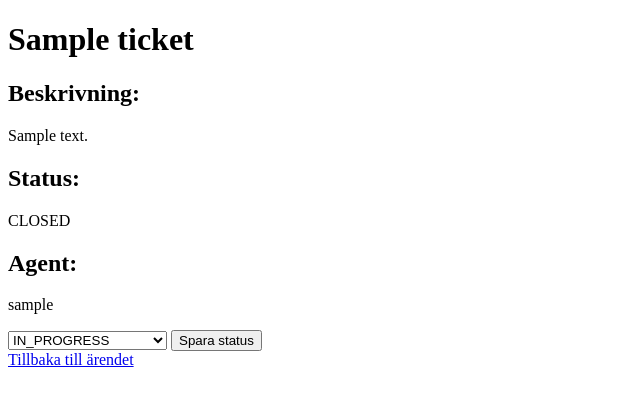
After one commit to lerniajava25/leo-backend-labb2, a Spring Boot app: page /agent/tickets/1/edit in a window 1280 px wide. The commit adds this page. Shown: the top 406 px of the page, without its empty margins (0-640 px from the left). Run offline with Spring Boot 4, Linux system fonts and the light colour scheme; a user stored in the database is signed in; tables that the repository leaves empty hold one stand-in row (values such as "Sample post"); some of the project's set-up classes (security, data sources, template engines, error pages and the like) are left out, and stand-ins take their place.

Commit message:
Add agent ticket assignment and status management

```diff
--- /dev/null
+++ b/src/main/java/se/helpdesk/helpdesk/controller/AgentController.java
@@ -0,0 +1,59 @@
+package se.helpdesk.helpdesk.controller;
+
+import org.springframework.security.access.prepost.PreAuthorize;
+import org.springframework.security.core.Authentication;
+import org.springframework.stereotype.Controller;
+import org.springframework.ui.Model;
+import org.springframework.web.bind.annotation.GetMapping;
+import org.springframework.web.bind.annotation.PathVariable;
+import org.springframework.web.bind.annotation.PostMapping;
+import org.springframework.web.bind.annotation.RequestParam;
+import se.helpdesk.helpdesk.entity.Ticket;
+import se.helpdesk.helpdesk.entity.User;
+import se.helpdesk.helpdesk.enums.TicketStatus;
+import se.helpdesk.helpdesk.service.TicketService;
+import se.helpdesk.helpdesk.service.UserService;
+
+@Controller
+public class AgentController {
+
+    private final TicketService ticketService;
+    private final UserService userService;
+
+    public AgentController(TicketService ticketService, UserService userService) {
+        this.ticketService = ticketService;
+        this.userService = userService;
+    }
+
+    @GetMapping("/agent/tickets/{id}/edit")
+    @PreAuthorize("hasAnyRole('ADMIN', 'AGENT')")
+    public String showEditTicketForm(@PathVariable Long id, Model model) {
+
+        Ticket ticket = ticketService.getTicketById(id);
+        model.addAttribute("ticket", ticket);
+
+        return "agent-ticket-edit";
+    }
+
+    @PostMapping("/agent/tickets/{id}/status")
+    @PreAuthorize("hasAnyRole('ADMIN', 'AGENT')")
+    public String updateTicketStatus(@PathVariable Long id, @RequestParam("status") TicketStatus ticketStatus) {
+
+        ticketService.changeTicketStatus(id, ticketStatus);
+
+        return "redirect:/agent/tickets/{id}/edit";
+    }
+
+    @PostMapping("/agent/tickets/{id}/assign")
+    @PreAuthorize("hasAnyRole('ADMIN', 'AGENT')")
+    public String assignTicketToSelf(@PathVariable Long id, Authentication authentication) {
+
+        String username = authentication.getName();
+        User user = userService.getUserByUsername(username);
+
+        ticketService.assignAgent(id, user.getId());
+
+        return "redirect:/agent/tickets/{id}/edit";
+
+    }
+}
--- /dev/null
+++ b/src/main/resources/templates/agent-ticket-edit.html
@@ -0,0 +1,57 @@
+<!doctype html>
+<html lang="sv">
+<head>
+    <meta charset="UTF-8">
+    <meta name="viewport"
+          content="width=device-width, user-scalable=no, initial-scale=1.0, maximum-scale=1.0, minimum-scale=1.0">
+    <meta http-equiv="X-UA-Compatible" content="ie=edge">
+    <title>Uppdatera ärende</title>
+</head>
+<body>
+<h1 th:text="${ticket.title}">Rubrik</h1>
+
+<section>
+    <div>
+        <h2>Beskrivning:</h2>
+        <p th:text="${ticket.description}">Beskrivning av ärende</p>
+    </div>
+
+    <div>
+        <h2>Status:</h2>
+        <p th:text="${ticket.status}">Ärendets status</p>
+    </div>
+
+    <div>
+        <h2>Agent:</h2>
+
+        <p th:if="${ticket.assignedAgent != null}"
+           th:text="${ticket.assignedAgent.username}"></p>
+
+        <p th:if="${ticket.assignedAgent == null}">
+            Ingen tilldelad agent
+        </p>
+    </div>
+
+    <form th:action="@{/agent/tickets/{id}/status(id=${ticket.id})}" method="post">
+        <select name="status">
+            <option>IN_PROGRESS</option>
+            <option>WAITING_FOR_USER</option>
+            <option>RESOLVED</option>
+            <option>CLOSED</option>
+        </select>
+
+        <button type="submit">Spara status</button>
+    </form>
+
+    <form th:if="${ticket.assignedAgent == null}"
+          th:action="@{/agent/tickets/{id}/assign(id=${ticket.id})}"
+          method="post">
+        <button type="submit">Tilldela mig ärendet</button>
+    </form>
+</section>
+
+<a th:href="@{/tickets/{id}(id=${ticket.id})}">Tillbaka till ärendet</a>
+
+
+</body>
+</html>
--- a/src/main/resources/templates/ticket-details.html
+++ b/src/main/resources/templates/ticket-details.html
@@ -37,5 +37,10 @@
         <button type="submit">Skicka kommentar</button>
     </form>
 </section>
+
+<a th:if="${isStaff}"
+   th:href="@{/agent/tickets/{id}/edit(id=${ticket.id})}">
+    Redigera ärende
+</a>
 </body>
 </html>
```
Also changed, not shown: src/main/java/se/helpdesk/helpdesk/controller/TicketController.java (+9 -2 lines).
